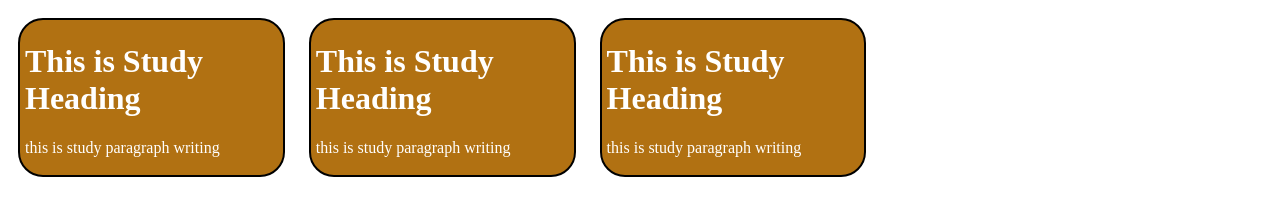
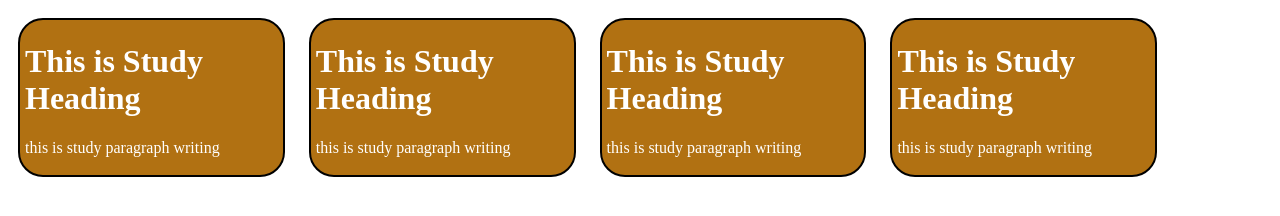
Before and after one commit to Mizanur-Rahman07/my-first-project, a plain HTML site: page index.html in a window 1280 px wide. Drawn offline with Linux system fonts and the light colour scheme.

Commit message:
added a one div

```diff
--- a/index.html
+++ b/index.html
@@ -17,5 +17,9 @@
         <h1> This is Study Heading</h1>
         <p>this is study paragraph writing</p>
     </div>
+    <div class="podma">
+        <h1> This is Study Heading</h1>
+        <p>this is study paragraph writing</p>
+    </div>
 </body>
 </html>
```
